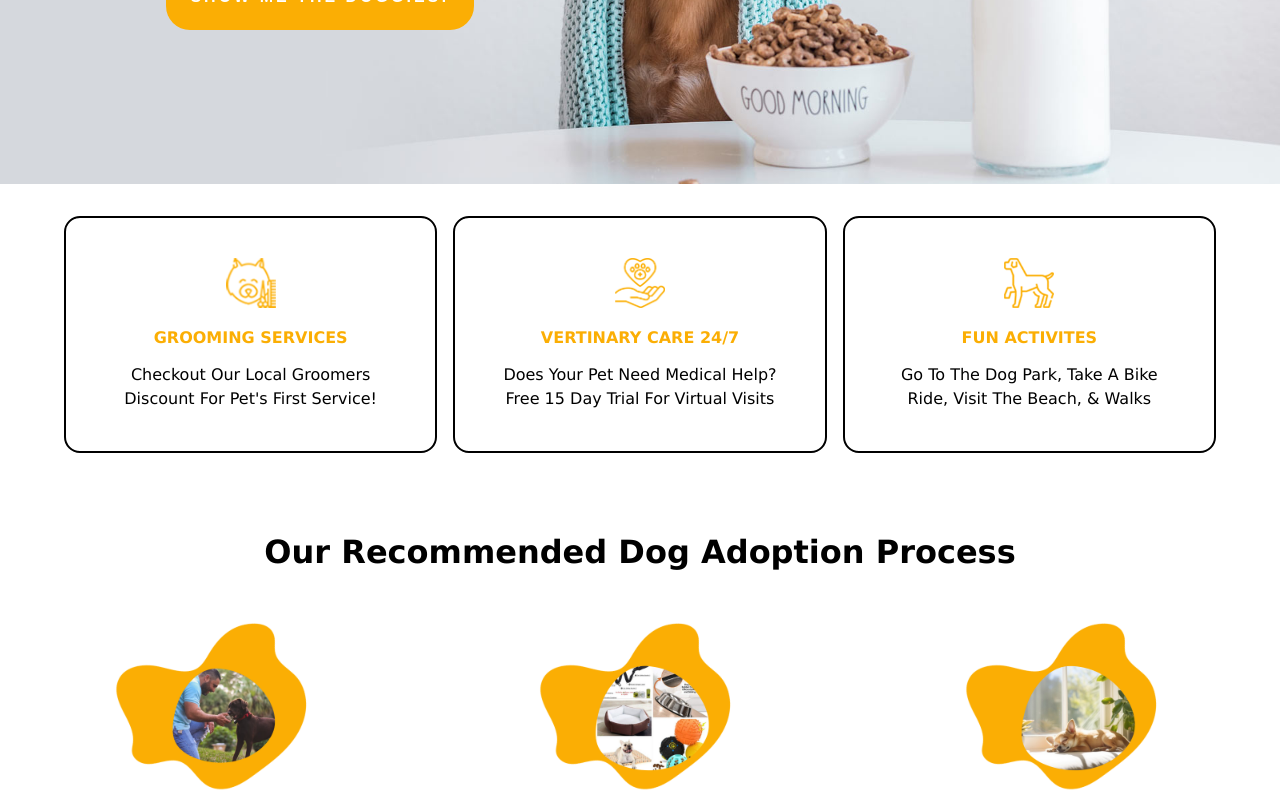
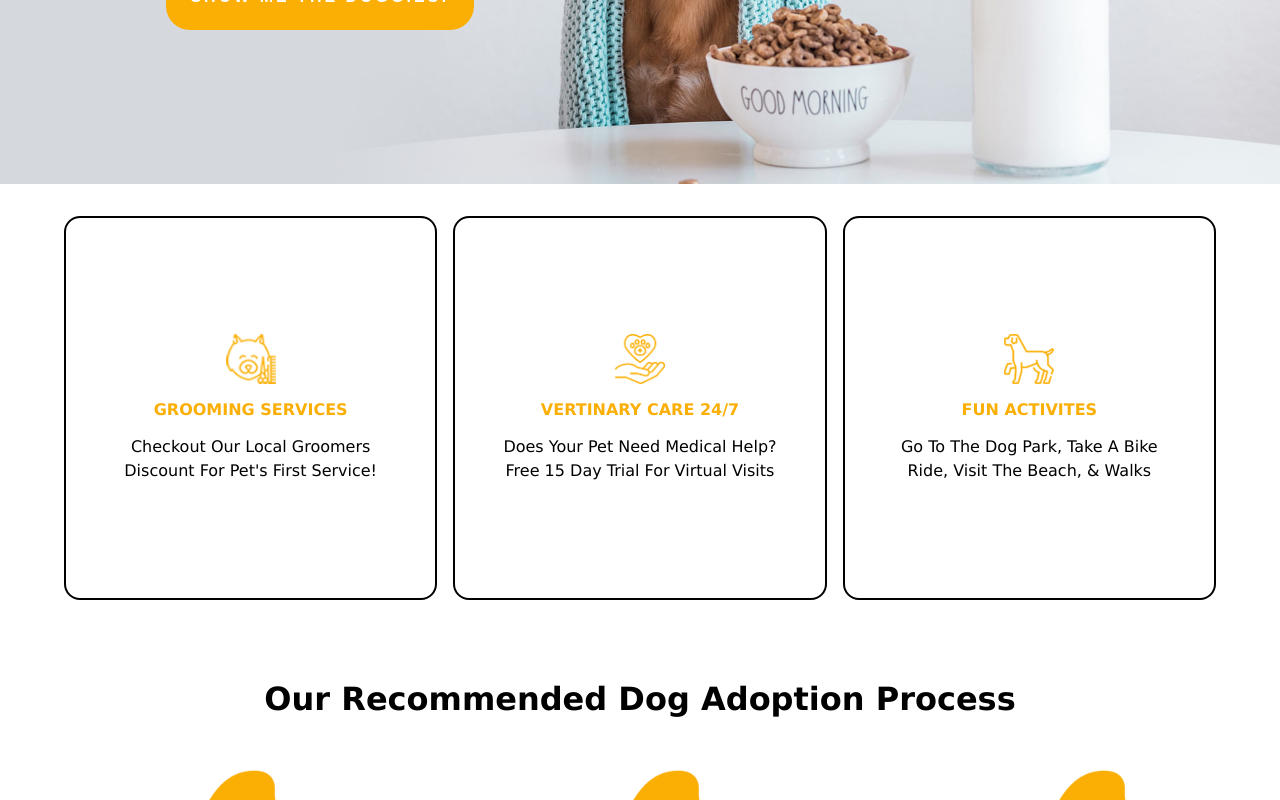
Before and after one commit to jvpink200/aerodogadoption, a Next.js app: page / in a window 1280 px wide. Shown: the part 544-1344 px from the top of the page. Built offline with nearby package versions, Linux system fonts and the light colour scheme; no server answers.

Commit message:
updated service card

```diff
--- a/pages/components/Data.jsx
+++ b/pages/components/Data.jsx
@@ -92,7 +92,6 @@ export default function Data() {
                   return (
                     <div key={index} className="petCard">
                       {pic.length > 0 && pic}
-
                       {!pic.length && (
                         <div>
                           <Image
@@ -102,7 +101,6 @@ export default function Data() {
                           />
                         </div>
                       )}
-
                       <div className="dogInfo">
                         <p>Name: {result.name}</p>
                         <p>Age: {result.age}</p>
--- a/styles/services.scss
+++ b/styles/services.scss
@@ -26,7 +26,7 @@
   @media screen and (min-width: 900px) {
     padding: 32px 64px;
     flex-direction: row;
-    .card {
+    .serviceCard {
       display: flex;
       flex-direction: column;
       justify-content: center;
```
